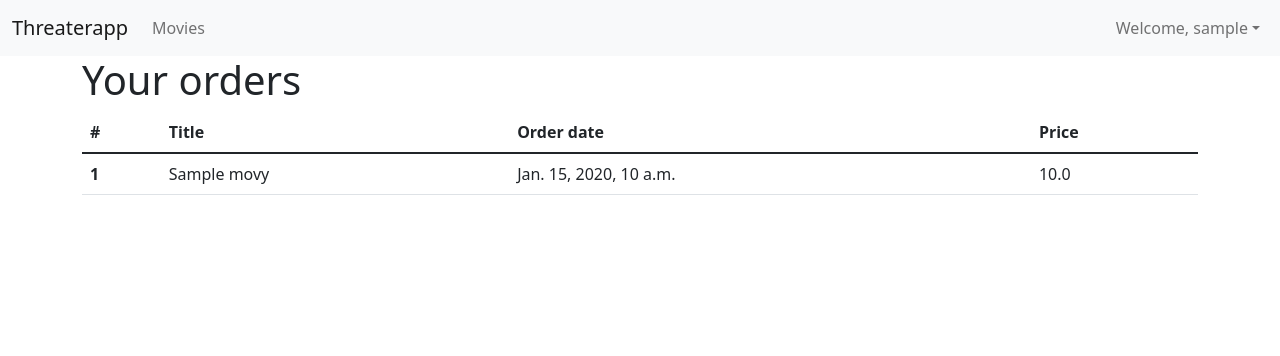
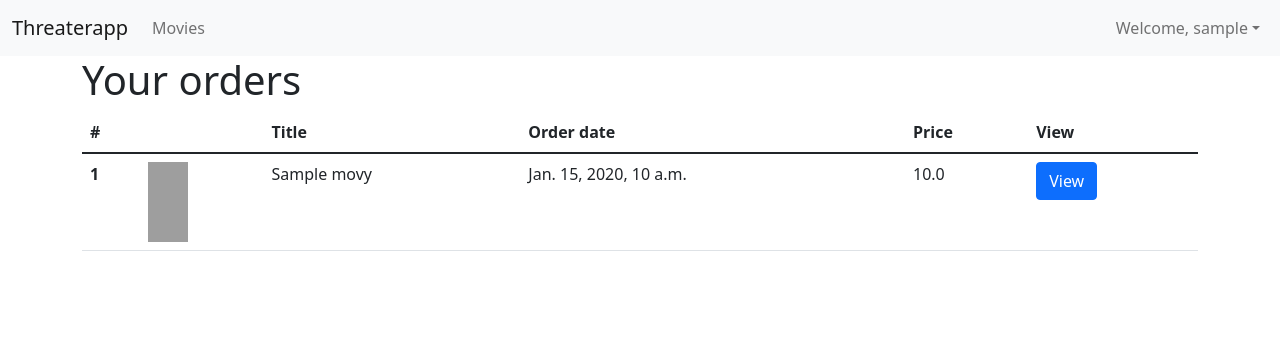
Before and after one commit to ihyoudou/theaterapp, a Django app: page /user/orders in a window 1280 px wide. Shown: the top 356 px of the page. Run offline with Django 3.2, Linux system fonts and the light colour scheme; a user stored in the database is signed in; tables that the repository leaves empty hold one stand-in row (values such as "Sample post"); grey boxes are pictures that could not be loaded.

Commit message:
added ratings to faker and added thumbnail of poster image to index

```diff
--- a/core/templates/index.html
+++ b/core/templates/index.html
@@ -20,6 +20,7 @@
           <thead>
             <tr>
               <th scope="col">#</th>
+              <th scope="col"></th>
               <th scope="col">Title</th>
               <th scope="col">Release year</th>
               <th scope="col">Rating</th>
@@ -31,6 +32,7 @@
               {% for movie in movies %}
               <tr>
                   <th scope="row">{{movie.id}}</th>
+                  <td><img src="https://picsum.photos/seed/{{movie.pk}}/40/80" class="img-fluid" alt="poster for {{movie.title}}"></td>
                   <td>{{movie.title}}</td>
                   <td>{{movie.release_date|date:"Y"}}</td>
                   <td>{{movie.avgRating}}</td>
--- a/userAccount/templates/userOrders.html
+++ b/userAccount/templates/userOrders.html
@@ -10,18 +10,22 @@
         <thead>
         <tr>
             <th scope="col">#</th>
+            <th scope="col"></th>
             <th scope="col">Title</th>
             <th scope="col">Order date</th>
             <th scope="col">Price</th>
+            <th scope="col">View</th>
         </tr>
         </thead>
         <tbody>
             {% for order in orders %}
                 <tr>
                     <th>{{order.pk}}</th>
+                    <td><img src="https://picsum.photos/seed/{{order.item.pk}}/40/80" class="img-fluid" alt="poster for {{movie.title}}"></td>
                     <td>{{order.item.title}}</td>
                     <td>{{order.ordered_at}}</td>
                     <td>{{order.price}}</td>
+                    <td><a href="{% url 'core:movieDetails' order.item.pk %}"><button class="btn btn-primary">View</button></a></td>
                 </tr>
             {% endfor %}
         </tbody>
```
Also changed, not shown: populate_data.py (+9 -2 lines).
